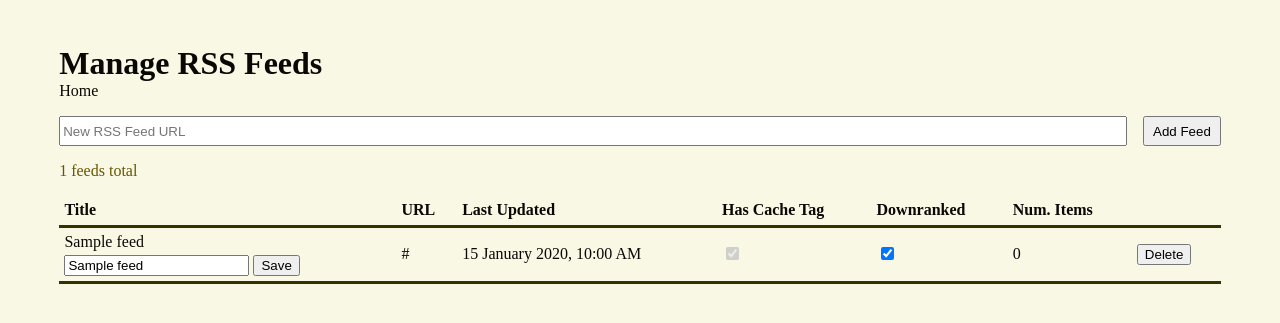
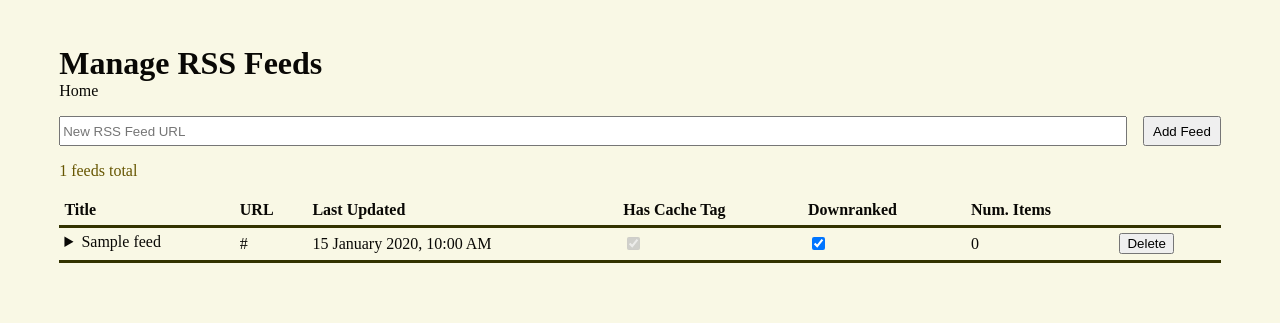
Before and after one commit to andrew-pa/rsrssr, a Flask app: page /feeds in a window 1280 px wide. Shown: the top 323 px of the page. Run offline with Flask 3, Linux system fonts and the light colour scheme; tables that the repository leaves empty hold one stand-in row (values such as "Sample post").

Commit message:
hide save form using <details>

```diff
--- a/templates/feeds.html
+++ b/templates/feeds.html
@@ -28,14 +28,16 @@
         {% for feed in feeds %}
             <tr>
                 <td>
-                    <div class="feed-title-editor" style="display:flex; flex-direction:column; align-items:flex-start; gap:0.25rem;">
-                        <a href="/list?feed={{feed.id}}">{{ feed.title | default("Unknown", true) }}</a>
+                    <details class="feed-title-editor" style="display:flex; flex-direction:column; align-items:flex-start; gap:0.25rem;">
+                        <summary>
+                            <a href="/list?feed={{feed.id}}">{{ feed.title | default("Unknown", true) }}</a>
+                        </summary>
                         <form method="POST" class="edit-feed-title" style="display:flex; gap:0.25rem; align-items:center;">
                             <input type="hidden" name="feed_id" value="{{ feed.id }}">
                             <input type="text" name="title" value="{{ feed.title or '' }}" placeholder="Feed title" aria-label="Feed title">
                             <button type="submit">Save</button>
                         </form>
-                    </div>
+                    </details>
                 </td>
                 <td>
                     <a href="{{feed.url}}">{{ feed.url }}</a>
```
